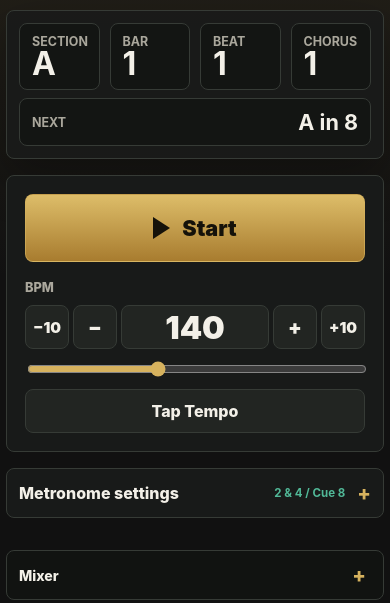
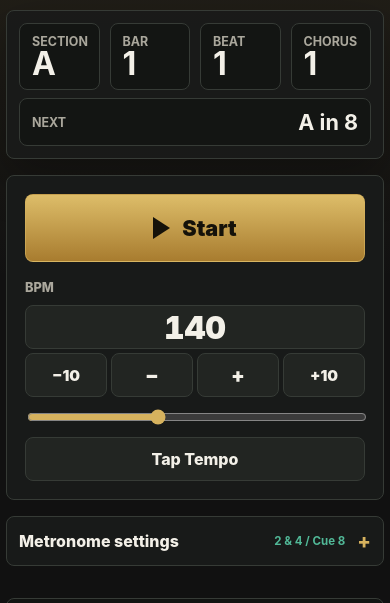
Before and after one commit to mayanpatel/formclick, a plain HTML site: page index.html in a window 390 px wide. Shown: the top 603 px of the page. Drawn offline with Linux system fonts and the light colour scheme.

Commit message:
Keep tempo digits visible at tablet widths

```diff
--- a/styles.css
+++ b/styles.css
@@ -224,7 +224,7 @@ h2 {
 
 .tempo-row {
   display: grid;
-  grid-template-columns: repeat(2, 44px) minmax(64px, 1fr) repeat(2, 44px);
+  grid-template-columns: repeat(2, 44px) minmax(88px, 1fr) repeat(2, 44px);
   gap: 4px;
 }
 
@@ -250,21 +250,15 @@ input[type="text"] {
   font-weight: 800;
 }
 
-@media (max-width: 310px) {
-  .tempo-row {
-    grid-template-columns: repeat(2, 38px) minmax(50px, 1fr) repeat(2, 38px);
-  }
-
-  .tempo-row #bpm {
-    font-size: 1.6rem;
-  }
-}
-
 #bpm {
   width: 100%;
+  min-width: 0;
+  padding-inline: 4px;
   text-align: center;
   font-size: 2rem;
   font-weight: 900;
+  font-variant-numeric: tabular-nums;
+  line-height: 1.1;
 }
 
 #bpm.is-pending {
@@ -1301,3 +1295,18 @@ body.solo-view .form-stage {
     top: 4px;
   }
 }
+
+@media (max-width: 880px) {
+  .tempo-row {
+    grid-template-columns: repeat(4, minmax(44px, 1fr));
+  }
+
+  #bpm {
+    grid-area: 1 / 1 / 2 / 5;
+  }
+
+  #bpm-down-ten { grid-area: 2 / 1; }
+  #bpm-down { grid-area: 2 / 2; }
+  #bpm-up { grid-area: 2 / 3; }
+  #bpm-up-ten { grid-area: 2 / 4; }
+}
```
